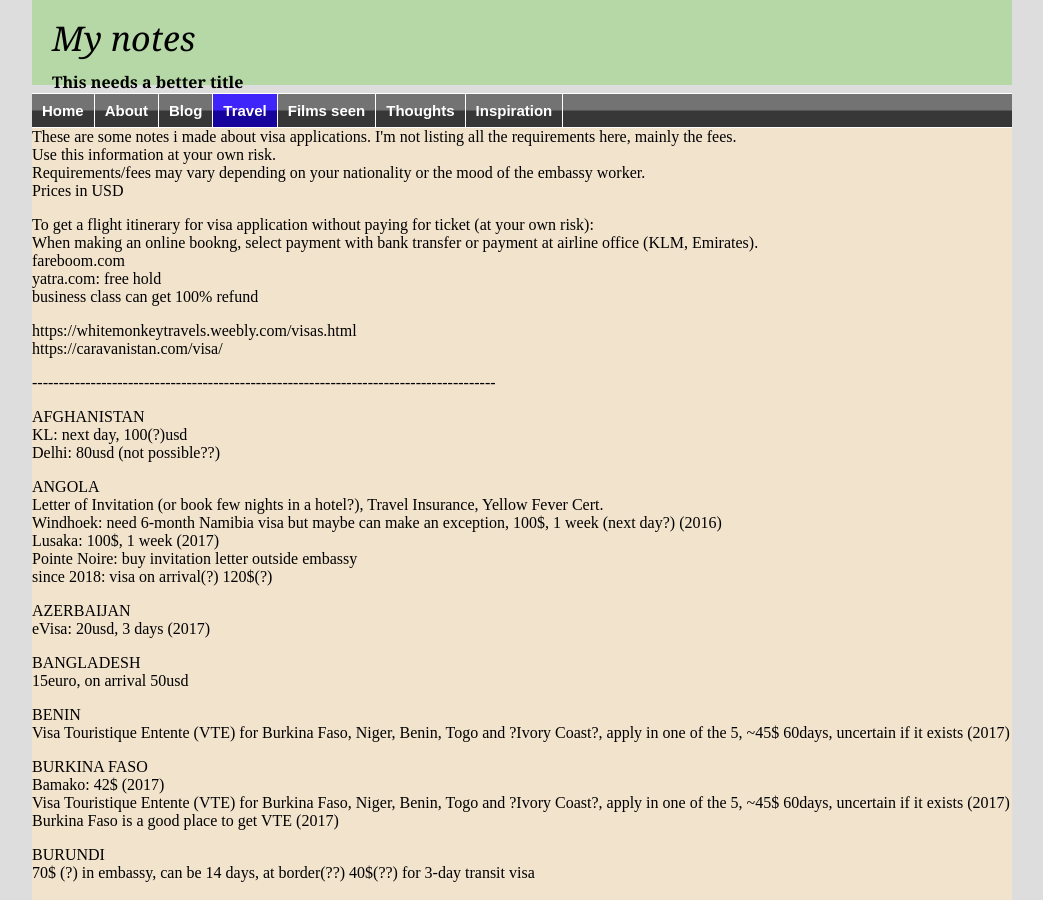
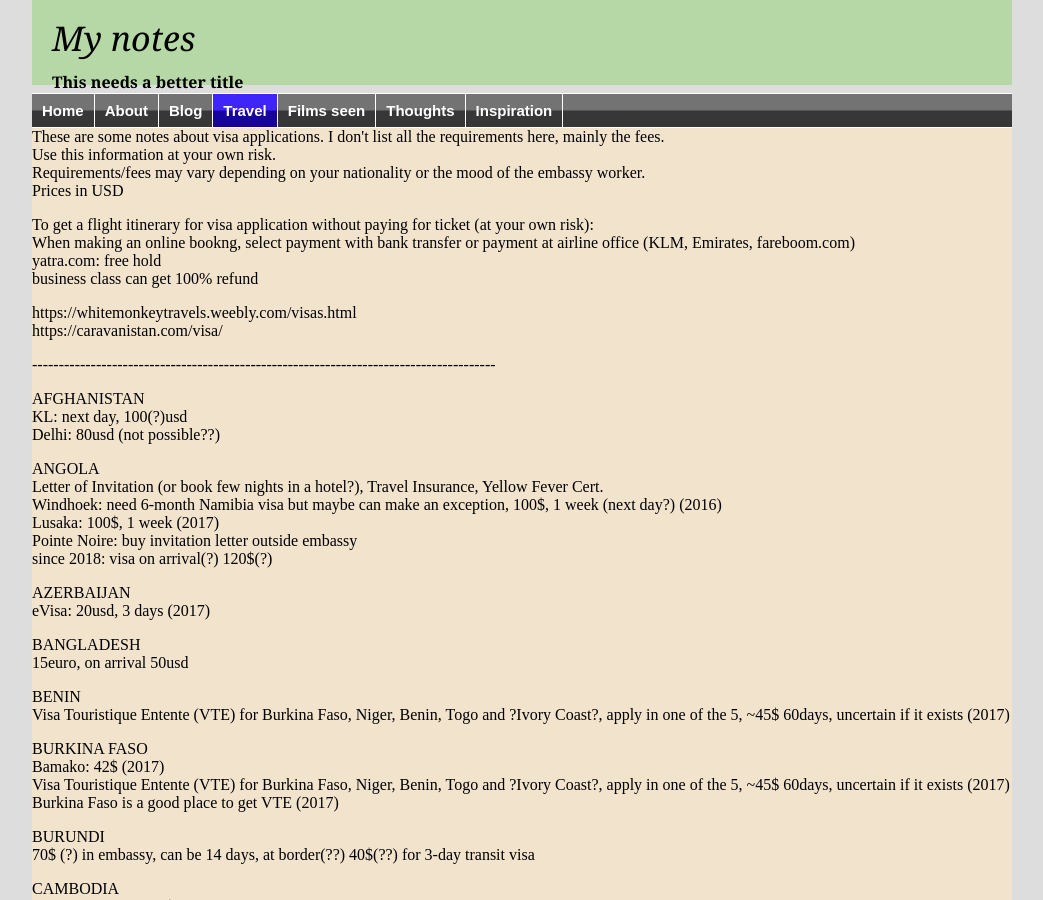
Before and after one commit to witba/witba.github.io, a Jekyll site: the page built from travel/visas.html, in a window 1280 px wide and 900 px high. Shown: the whole window, without its empty margins (118-1161 px from the left). Built offline with Jekyll 4.4.1, drawn with Linux system fonts in a browser that asks for light colours; some of the changed text lies outside the part shown.

Commit message:
Update visas.html

```diff
--- a/travel/visas.html
+++ b/travel/visas.html
@@ -5,8 +5,8 @@ title: Travel advice
 
 <div class="travel">
 
-<p>These are some notes i made about visa applications. I'm not listing all the requirements here, mainly the fees.<br />Use this information at your own risk.<br />Requirements/fees may vary depending on your nationality or the mood of the embassy worker.<br />Prices in USD</p>
-<p>To get a flight itinerary for visa application without paying for ticket (at your own risk): <br />When making an online bookng, select payment with bank transfer or payment at airline office (KLM, Emirates). <br />fareboom.com<br />yatra.com: free hold<br />business class can get 100% refund</p>
+<p>These are some notes about visa applications. I don't list all the requirements here, mainly the fees.<br />Use this information at your own risk.<br />Requirements/fees may vary depending on your nationality or the mood of the embassy worker.<br />Prices in USD</p>
+<p>To get a flight itinerary for visa application without paying for ticket (at your own risk): <br />When making an online bookng, select payment with bank transfer or payment at airline office (KLM, Emirates, fareboom.com)<br />yatra.com: free hold<br />business class can get 100% refund</p>
 <p>https://whitemonkeytravels.weebly.com/visas.html<br />https://caravanistan.com/visa/</p>
 <p>---------------------------------------------------------------------------------------</p>
 <p>AFGHANISTAN<br />KL: next day, 100(?)usd<br />Delhi: 80usd (not possible??)</p>
```
Also changed, not shown: other parts of travel/visas.html (+1 -0 lines).
